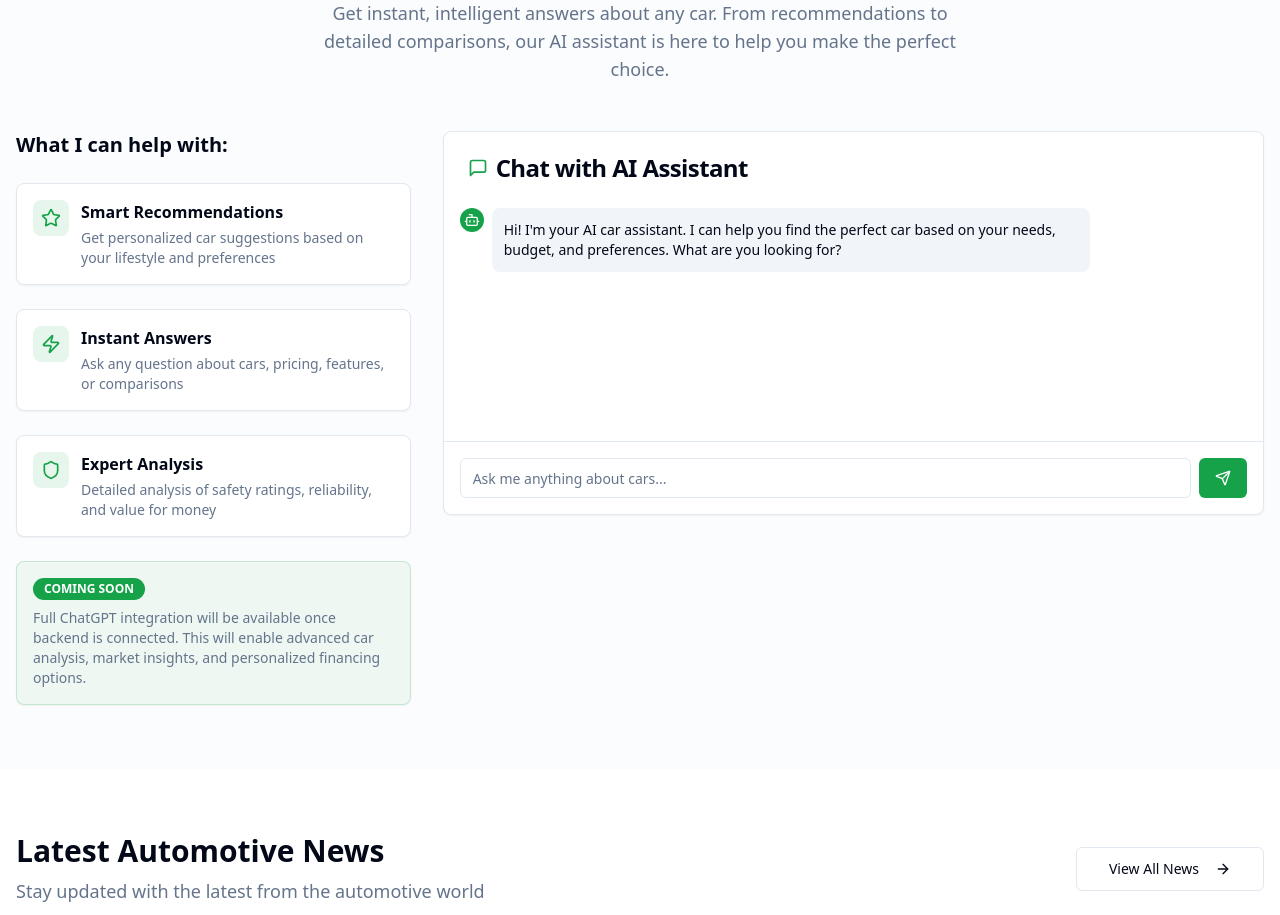
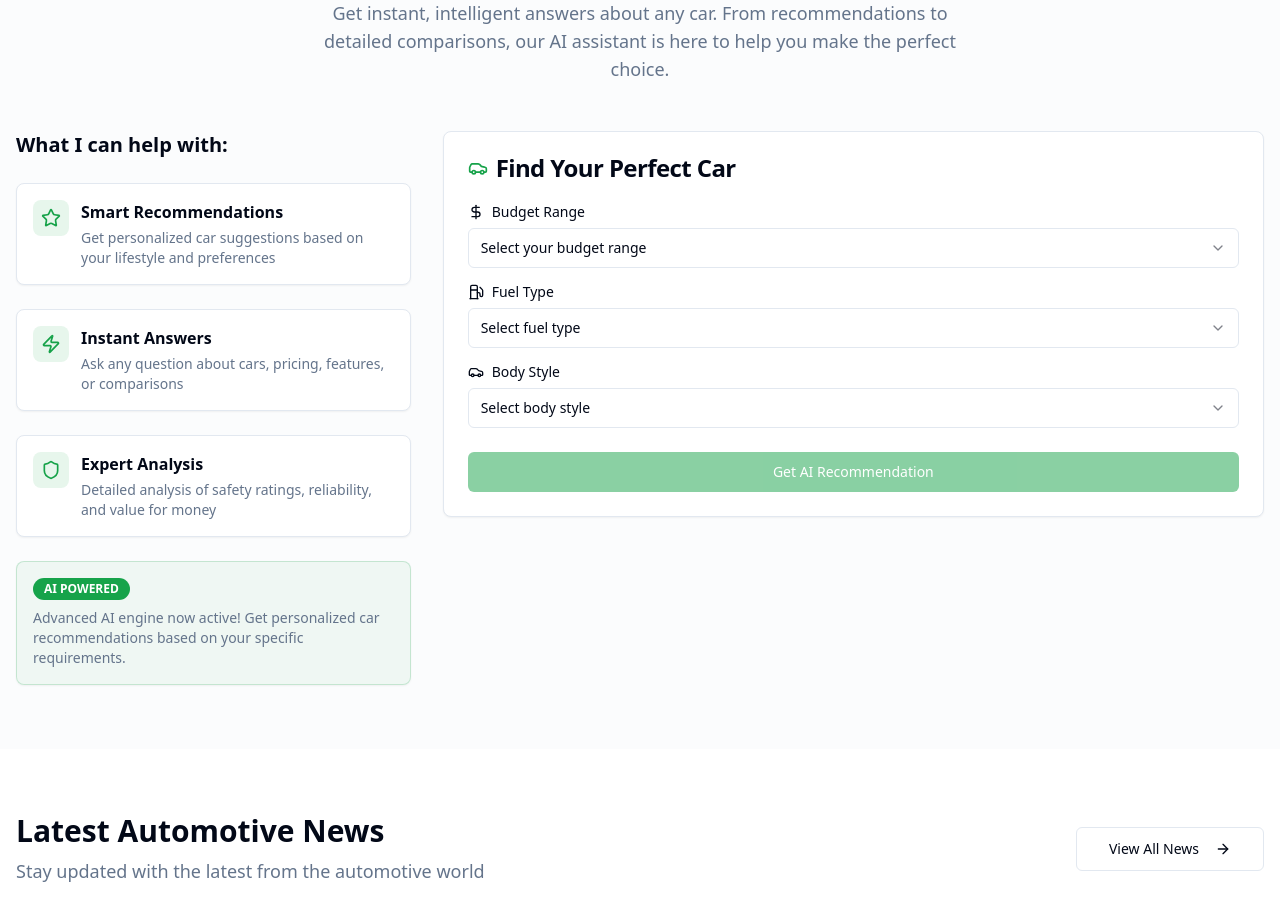
Before and after one commit to Stonefaced/AckoDrive-AI, a React (Vite) app: page / in a window 1280 px wide. Shown: the part 1600-2515 px from the top of the page. Built offline with nearby package versions, Linux system fonts and the light colour scheme.

Commit message:
Confirm Supabase Integration
Supabase integration confirmed. The necessary dependencies and client files have been set up.

```diff
--- a/src/components/AIAssistantSection.tsx
+++ b/src/components/AIAssistantSection.tsx
@@ -3,31 +3,67 @@ import { Button } from "@/components/ui/button";
 import { Card, CardContent, CardHeader, CardTitle } from "@/components/ui/card";
 import { Input } from "@/components/ui/input";
 import { Badge } from "@/components/ui/badge";
-import { MessageSquare, Send, Bot, User, Star, Zap, Shield } from "lucide-react";
+import { Select, SelectContent, SelectItem, SelectTrigger, SelectValue } from "@/components/ui/select";
+import { Label } from "@/components/ui/label";
+import { MessageSquare, Send, Bot, User, Star, Zap, Shield, Car, Fuel, DollarSign } from "lucide-react";
+import { supabase } from "@/integrations/supabase/client";
+
+interface CarRecommendation {
+  name: string;
+  price: string;
+  fuelEfficiency: string;
+  features: string[];
+  pros: string[];
+  cons: string[];
+  rating: number;
+  reviews: {
+    author: string;
+    rating: number;
+    comment: string;
+    date: string;
+  }[];
+}
 
 const AIAssistantSection = () => {
-  const [messages, setMessages] = useState([
-    {
-      type: "bot",
-      content: "Hi! I'm your AI car assistant. I can help you find the perfect car based on your needs, budget, and preferences. What are you looking for?"
+  const [showForm, setShowForm] = useState(true);
+  const [loading, setLoading] = useState(false);
+  const [recommendation, setRecommendation] = useState<CarRecommendation | null>(null);
+  const [formData, setFormData] = useState({
+    budget: "",
+    fuelType: "",
+    bodyStyle: ""
+  });
+
+  const handleFormSubmit = async () => {
+    if (!formData.budget || !formData.fuelType || !formData.bodyStyle) {
+      return;
     }
-  ]);
-  const [inputMessage, setInputMessage] = useState("");
 
-  const handleSendMessage = () => {
-    if (!inputMessage.trim()) return;
+    setLoading(true);
+    try {
+      const { data, error } = await supabase.functions.invoke('car-recommendation', {
+        body: {
+          budget: formData.budget,
+          fuelType: formData.fuelType,
+          bodyStyle: formData.bodyStyle
+        }
+      });
 
-    setMessages(prev => [...prev, { type: "user", content: inputMessage }]);
+      if (error) throw error;
 
-    // Simulate AI response (this will be replaced with actual ChatGPT integration)
-    setTimeout(() => {
-      setMessages(prev => [...prev, {
-        type: "bot",
-        content: "I'd be happy to help! Please connect to our backend service to enable full AI capabilities including personalized recommendations, price comparisons, and detailed car analysis."
-      }]);
-    }, 1000);
+      setRecommendation(data);
+      setShowForm(false);
+    } catch (error) {
+      console.error('Error getting recommendation:', error);
+    } finally {
+      setLoading(false);
+    }
+  };
 
-    setInputMessage("");
+  const resetForm = () => {
+    setShowForm(true);
+    setRecommendation(null);
+    setFormData({ budget: "", fuelType: "", bodyStyle: "" });
   };
 
   const aiFeatures = [
@@ -95,81 +131,194 @@ const AIAssistantSection = () => {
             <Card className="border-primary/20 bg-primary/5">
               <CardContent className="p-4">
                 <div className="flex items-center space-x-2 mb-2">
-                  <Badge className="bg-primary text-primary-foreground">
-                    COMING SOON
+                  <Badge className="bg-green-600 text-white">
+                    AI POWERED
                   </Badge>
                 </div>
                 <p className="text-sm text-muted-foreground">
-                  Full ChatGPT integration will be available once backend is connected.
-                  This will enable advanced car analysis, market insights, and personalized financing options.
+                  Advanced AI engine now active! Get personalized car recommendations based on your specific requirements.
                 </p>
               </CardContent>
             </Card>
           </div>
 
-          {/* Chat Interface */}
+          {/* Main Interface */}
           <div className="lg:col-span-2">
-            <Card className="h-96 flex flex-col">
-              <CardHeader className="pb-3">
+            {showForm ? (
+              <Card className="min-h-96">
+                <CardHeader>
                   <CardTitle className="flex items-center space-x-2">
-                  <MessageSquare className="w-5 h-5 text-primary" />
-                  <span>Chat with AI Assistant</span>
+                    <Car className="w-5 h-5 text-primary" />
+                    <span>Find Your Perfect Car</span>
                   </CardTitle>
                 </CardHeader>
 
-              <CardContent className="flex-1 flex flex-col p-0">
-                {/* Messages Area */}
-                <div className="flex-1 overflow-y-auto p-4 space-y-4">
-                  {messages.map((message, index) => (
-                    <div
-                      key={index}
-                      className={`flex ${message.type === "user" ? "justify-end" : "justify-start"}`}
-                    >
-                      <div className="flex items-start space-x-2 max-w-[80%]">
-                        {message.type === "bot" && (
-                          <div className="bg-primary rounded-full p-1">
-                            <Bot className="w-4 h-4 text-primary-foreground" />
+                <CardContent className="space-y-6">
+                  <div className="grid gap-4">
+                    <div className="space-y-2">
+                      <Label htmlFor="budget" className="flex items-center space-x-2">
+                        <DollarSign className="w-4 h-4" />
+                        <span>Budget Range</span>
+                      </Label>
+                      <Select value={formData.budget} onValueChange={(value) => setFormData({...formData, budget: value})}>
+                        <SelectTrigger>
+                          <SelectValue placeholder="Select your budget range" />
+                        </SelectTrigger>
+                        <SelectContent>
+                          <SelectItem value="5-10 lakh">₹5 - 10 Lakh</SelectItem>
+                          <SelectItem value="10-15 lakh">₹10 - 15 Lakh</SelectItem>
+                          <SelectItem value="15-20 lakh">₹15 - 20 Lakh</SelectItem>
+                          <SelectItem value="20+ lakh">₹20+ Lakh</SelectItem>
+                        </SelectContent>
+                      </Select>
                     </div>
-                        )}
-                        <div
-                          className={`rounded-lg p-3 ${
-                            message.type === "user"
-                              ? "bg-primary text-primary-foreground"
-                              : "bg-muted text-foreground"
-                          }`}
-                        >
-                          <p className="text-sm">{message.content}</p>
+
+                    <div className="space-y-2">
+                      <Label htmlFor="fuelType" className="flex items-center space-x-2">
+                        <Fuel className="w-4 h-4" />
+                        <span>Fuel Type</span>
+                      </Label>
+                      <Select value={formData.fuelType} onValueChange={(value) => setFormData({...formData, fuelType: value})}>
+                        <SelectTrigger>
+                          <SelectValue placeholder="Select fuel type" />
+                        </SelectTrigger>
+                        <SelectContent>
+                          <SelectItem value="petrol">Petrol</SelectItem>
+                          <SelectItem value="diesel">Diesel</SelectItem>
+                        </SelectContent>
+                      </Select>
                     </div>
-                        {message.type === "user" && (
-                          <div className="bg-muted rounded-full p-1">
-                            <User className="w-4 h-4 text-muted-foreground" />
-                          </div>
-                        )}
+
+                    <div className="space-y-2">
+                      <Label htmlFor="bodyStyle" className="flex items-center space-x-2">
+                        <Car className="w-4 h-4" />
+                        <span>Body Style</span>
+                      </Label>
+                      <Select value={formData.bodyStyle} onValueChange={(value) => setFormData({...formData, bodyStyle: value})}>
+                        <SelectTrigger>
+                          <SelectValue placeholder="Select body style" />
+                        </SelectTrigger>
+                        <SelectContent>
+                          <SelectItem value="SUV">SUV</SelectItem>
+                          <SelectItem value="sedan">Sedan</SelectItem>
+                        </SelectContent>
+                      </Select>
                     </div>
                   </div>
+
+                  <Button
+                    onClick={handleFormSubmit}
+                    disabled={!formData.budget || !formData.fuelType || !formData.bodyStyle || loading}
+                    className="w-full"
+                  >
+                    {loading ? "Getting AI Recommendation..." : "Get AI Recommendation"}
+                  </Button>
+                </CardContent>
+              </Card>
+            ) : recommendation && (
+              <div className="space-y-6">
+                {/* Recommendation Card */}
+                <Card>
+                  <CardHeader>
+                    <div className="flex items-center justify-between">
+                      <CardTitle className="flex items-center space-x-2">
+                        <Bot className="w-5 h-5 text-primary" />
+                        <span>AI Recommendation</span>
+                      </CardTitle>
+                      <Button variant="outline" onClick={resetForm}>
+                        New Search
+                      </Button>
+                    </div>
+                  </CardHeader>
+
+                  <CardContent className="space-y-4">
+                    <div className="border-l-4 border-primary pl-4">
+                      <h3 className="text-xl font-bold text-foreground">{recommendation.name}</h3>
+                      <p className="text-lg text-primary font-semibold">{recommendation.price}</p>
+                      <p className="text-muted-foreground">Fuel Efficiency: {recommendation.fuelEfficiency}</p>
+                    </div>
+
+                    <div className="grid md:grid-cols-2 gap-4">
+                      <div>
+                        <h4 className="font-semibold text-foreground mb-2">Key Features</h4>
+                        <ul className="space-y-1">
+                          {recommendation.features.map((feature, index) => (
+                            <li key={index} className="text-sm text-muted-foreground flex items-center space-x-2">
+                              <Star className="w-3 h-3 text-primary" />
+                              <span>{feature}</span>
+                            </li>
+                          ))}
+                        </ul>
+                      </div>
+
+                      <div>
+                        <div className="flex items-center space-x-2 mb-2">
+                          <span className="font-semibold">Rating:</span>
+                          <div className="flex space-x-1">
+                            {[...Array(5)].map((_, i) => (
+                              <Star
+                                key={i}
+                                className={`w-4 h-4 ${i < recommendation.rating ? 'text-yellow-400 fill-current' : 'text-gray-300'}`}
+                              />
                             ))}
                           </div>
+                          <span className="text-sm text-muted-foreground">({recommendation.rating}/5)</span>
+                        </div>
 
-                {/* Input Area */}
-                <div className="border-t border-border p-4">
-                  <div className="flex space-x-2">
-                    <Input
-                      placeholder="Ask me anything about cars..."
-                      value={inputMessage}
-                      onChange={(e) => setInputMessage(e.target.value)}
-                      onKeyPress={(e) => e.key === 'Enter' && handleSendMessage()}
-                      className="flex-1"
-                    />
-                    <Button
-                      onClick={handleSendMessage}
-                      className="bg-primary hover:bg-primary-dark"
-                    >
-                      <Send className="w-4 h-4" />
-                    </Button>
+                        <div className="space-y-2">
+                          <div>
+                            <h5 className="text-sm font-semibold text-green-600">Pros:</h5>
+                            <ul className="text-xs text-muted-foreground">
+                              {recommendation.pros.slice(0, 2).map((pro, index) => (
+                                <li key={index}>• {pro}</li>
+                              ))}
+                            </ul>
+                          </div>
+                          <div>
+                            <h5 className="text-sm font-semibold text-red-600">Cons:</h5>
+                            <ul className="text-xs text-muted-foreground">
+                              {recommendation.cons.slice(0, 2).map((con, index) => (
+                                <li key={index}>• {con}</li>
+                              ))}
+                            </ul>
+                          </div>
+                        </div>
                       </div>
                     </div>
                   </CardContent>
                 </Card>
+
+                {/* Customer Reviews */}
+                <Card>
+                  <CardHeader>
+                    <CardTitle>Customer Reviews</CardTitle>
+                  </CardHeader>
+                  <CardContent>
+                    <div className="space-y-4">
+                      {recommendation.reviews.map((review, index) => (
+                        <div key={index} className="border-b border-border last:border-b-0 pb-4 last:pb-0">
+                          <div className="flex items-center justify-between mb-2">
+                            <div className="flex items-center space-x-2">
+                              <span className="font-semibold text-sm">{review.author}</span>
+                              <div className="flex space-x-1">
+                                {[...Array(5)].map((_, i) => (
+                                  <Star
+                                    key={i}
+                                    className={`w-3 h-3 ${i < review.rating ? 'text-yellow-400 fill-current' : 'text-gray-300'}`}
+                                  />
+                                ))}
+                              </div>
+                            </div>
+                            <span className="text-xs text-muted-foreground">{review.date}</span>
+                          </div>
+                          <p className="text-sm text-muted-foreground">{review.comment}</p>
+                        </div>
+                      ))}
+                    </div>
+                  </CardContent>
+                </Card>
+              </div>
+            )}
           </div>
         </div>
       </div>
```
Also changed, not shown: 2 other files (tests, documents, lock files or other folders). Lines whose indentation alone changed are shown as unchanged.
